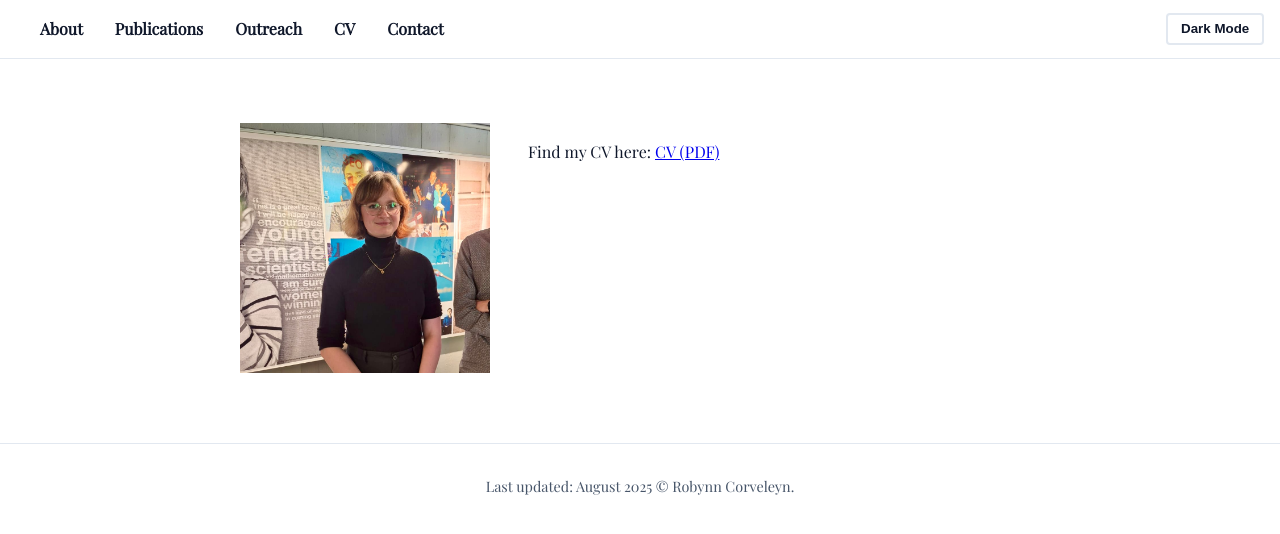
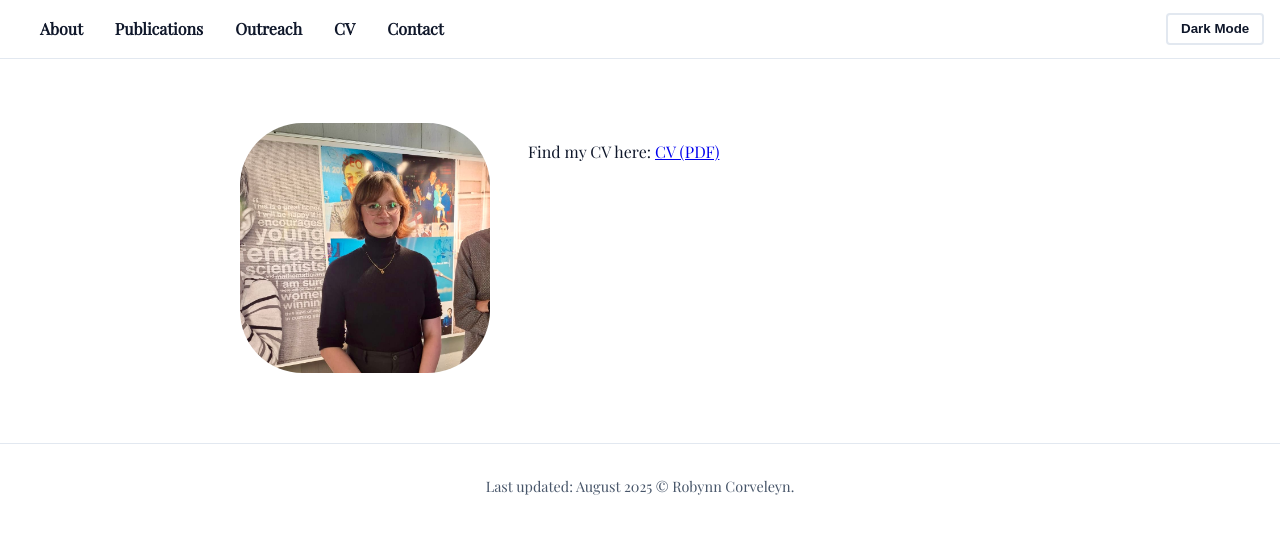
Before and after one commit to robynn-corveleyn/robynn-corveleyn.github.io, a Jekyll site: the page built from CV/index.md, in a window 1280 px wide. Shown: the top 534 px of the page. Built offline with Jekyll 4.4.1, drawn with Linux system fonts in a browser that asks for light colours.

Commit message:
Update index.md

```diff
--- a/CV/index.md
+++ b/CV/index.md
@@ -6,7 +6,7 @@ description: Consult Robynn Corveleyn's CV.
 
 <main style="max-width:800px; margin:auto; padding:2rem; display:flex; gap:2rem; align-items:flex-start;">
   <div style="flex:1;">
-    <img src="{{ '/assets/images/contact-photo.jpg' | relative_url }}" alt="Profile photo" style="width:100%; max-width:250px; height:auto; object-fit:cover;">
+    <img src="{{ '/assets/images/contact-photo.jpg' | relative_url }}" alt="Profile photo" style="width:100%; border-radius:25%; max-width:250px; height:auto; object-fit:cover;">
   </div>
   <div style="flex:2;">
     <p>
```
